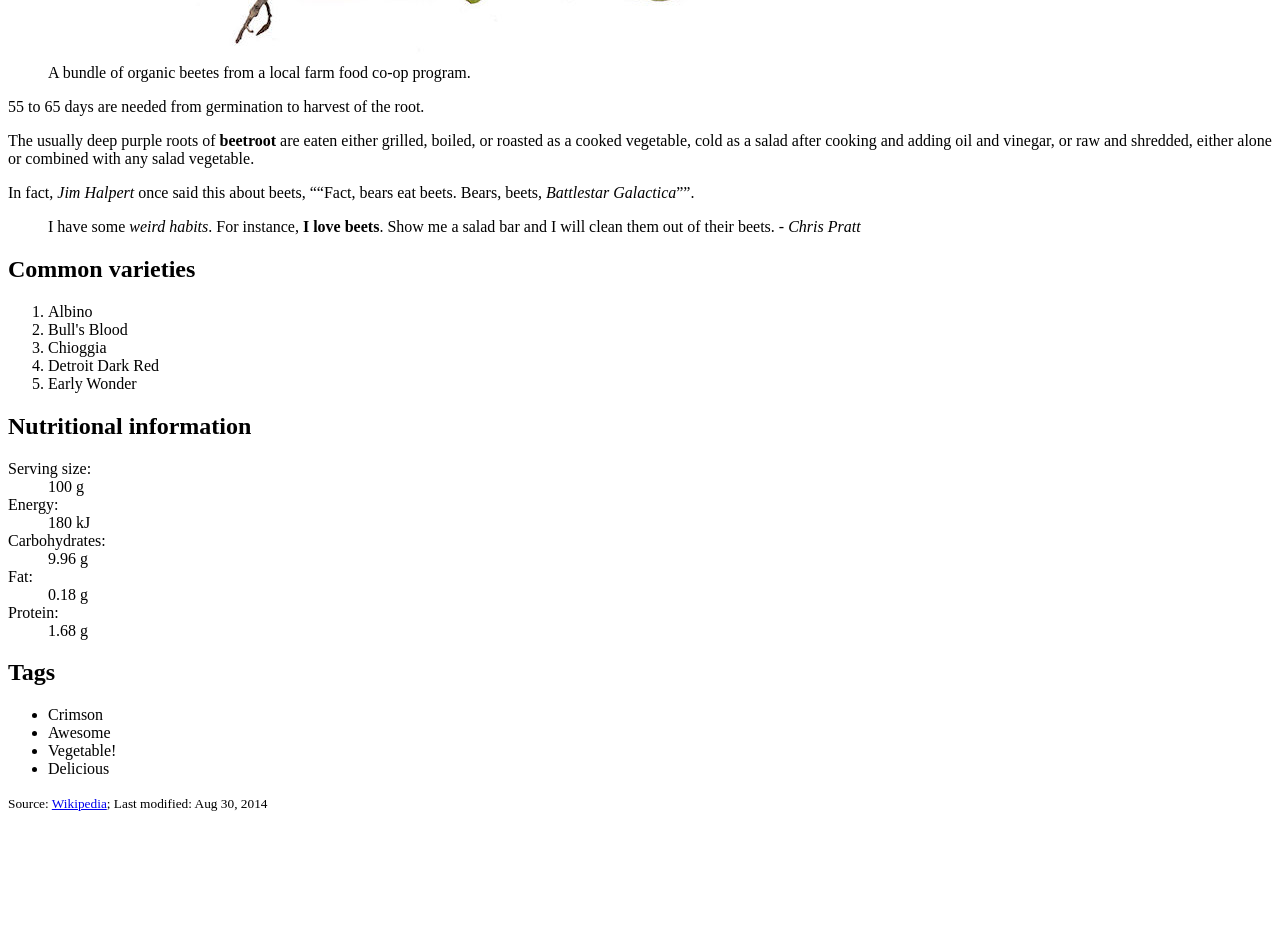
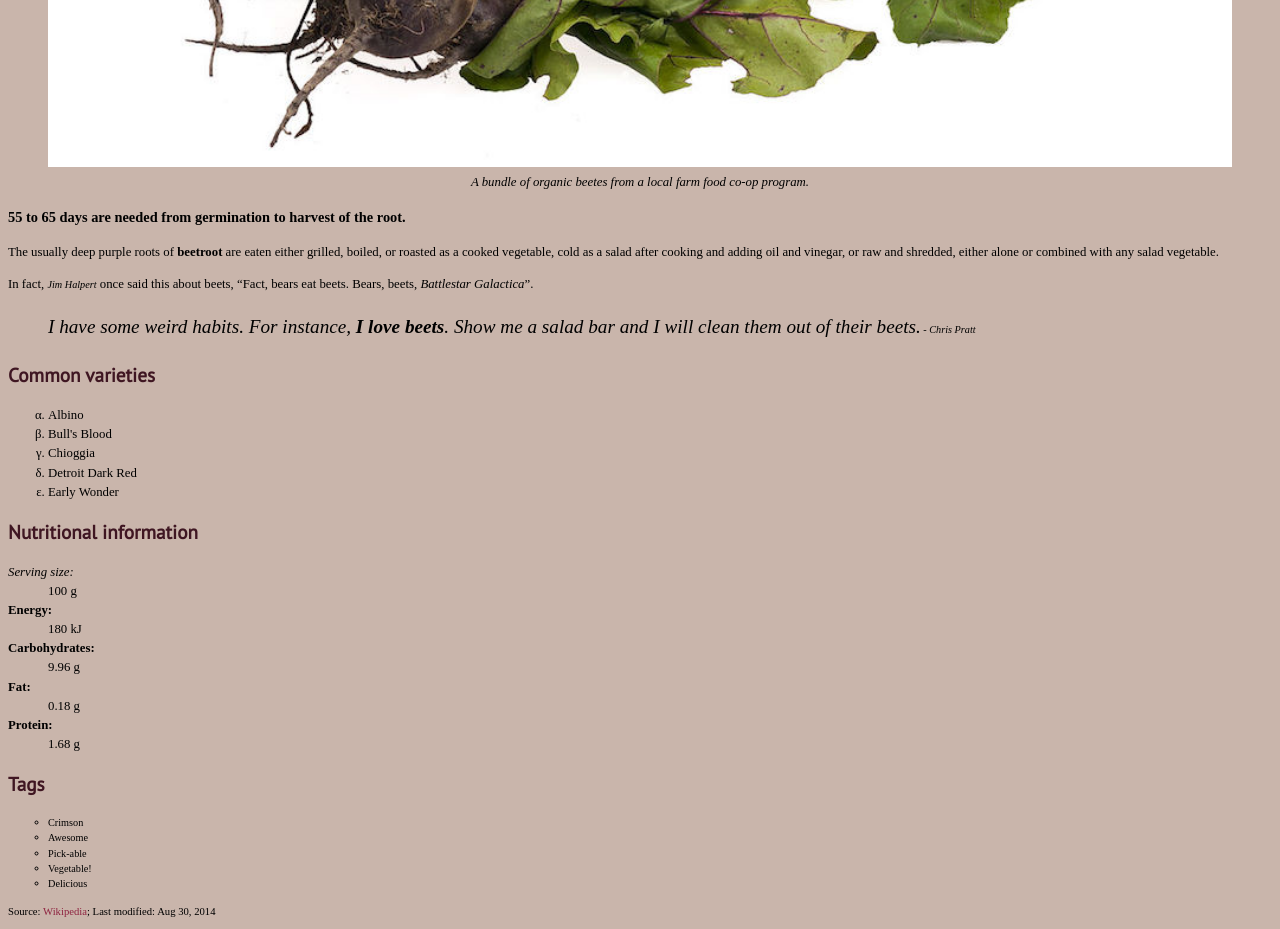
Before and after one commit to zhaojanelle/stylish-beets, a plain HTML site: page index.html in a window 1280 px wide. Shown: the part 760-1689 px from the top of the page. Before the commit the page ends 1580 px from the top, so only its background shows below. Drawn offline with Linux system fonts and the light colour scheme.

Commit message:
styled the page with css

```diff
--- a/index.html
+++ b/index.html
@@ -5,11 +5,12 @@
   <title>Beetroot</title>
   <meta name="viewport" content="width=device-width,initial-scale=1">
   <link href="main.css" rel="stylesheet">
+  <link href="https://fonts.googleapis.com/css?family=PT+Sans" rel="stylesheet">
 </head>
 <body>
 
   <header>
-    <h1><b>Beetroot</b><i>(Beta vulgaris)</i></h1>
+    <h1><b>Beetroot</b> <i>(Beta vulgaris)</i></h1>
     <nav>
       <ol>
         <li><a href="#">Common varieties</a></li>
@@ -23,12 +24,12 @@
       <img src="images/beets.jpg" alt="beets">
       <figcaption>A bundle of organic beetes from a local farm food co-op program.</figcaption>
     </figure>
-    <p>55 to 65 days are needed from germination to harvest of the root.</p>
+    <p class="firstparagraph">55 to 65 days are needed from germination to harvest of the root.</p>
     <p>The usually deep purple roots of <b>beetroot</b> are eaten either grilled, boiled, or roasted as a cooked vegetable, cold as a salad after cooking and adding oil and vinegar, or raw and shredded, either alone or combined with any salad vegetable.</p>
-    <p>In fact, <cite>Jim Halpert</cite> once said this about beets, <q>“Fact, bears eat beets. Bears, beets, <i>Battlestar Galactica</i>”</q>.</p>
+    <p>In fact, <cite>Jim Halpert</cite> once said this about beets, <q>Fact, bears eat beets. Bears, beets, <i>Battlestar Galactica</i></q>.</p>
     <blockquote>I have some <em>weird habits</em>. For instance, <strong>I love beets</strong>. Show me a salad bar and I will clean them out of their beets.<cite> - Chris Pratt</cite></blockquote>
     <h2>Common varieties</h2>
-    <ol>
+    <ol class="commonvarieties">
       <li>Albino</li>
       <li>Bull's Blood</li>
       <li>Chioggia</li>
@@ -49,11 +50,12 @@
       <dd><data value="1.68">1.68 g</data></dd>
     </dl>
   </main>
-  <aside class="">
+  <aside>
     <h2>Tags</h2>
-    <ul>
+    <ul class="tags">
       <li>Crimson</li>
       <li>Awesome</li>
+      <li>Pick-able</li>
       <li>Vegetable!</li>
       <li>Delicious</li>
     </ul>
--- a/main.css
+++ b/main.css
@@ -0,0 +1,76 @@
+html {
+  font-family: "PT Serif", serif;
+  line-height: 1.5;
+  background-color: #c9b5ab;
+  font-size: 0.8rem;
+}
+
+h1 {
+  font-size: 1.5rem;
+  color: #3f1622;
+  font-family: "PT Sans", sans-serif;
+  font-weight: bold;
+}
+
+h2 {
+  font-size: 1.5rem;
+  color: #3f1622;
+  font-family: "PT Sans", sans-serif;
+  font-weight: bold;
+}
+
+a {
+  color: #8f2440;
+  text-decoration: none;
+}
+
+nav > ol {
+  list-style: none;
+}
+
+nav a {
+  font-weight: bold;
+  font-size: 1.125rem;
+  font-family: "PT Sans", sans-serif;
+}
+
+figcaption {
+  font-style: italic;
+  text-align: center;
+}
+
+.firstparagraph {
+  font-size: 1.125rem;
+  font-weight: bold;
+}
+
+img {
+  width: 100%;
+}
+
+.commonvarieties {
+  list-style: lower-greek;
+}
+blockquote {
+  font-size: 1.5rem;
+  font-style: italic;
+}
+
+cite {
+  font-size: 0.8rem;
+  font-style: italic;
+}
+
+dl dt {
+  font-weight: bold;
+}
+
+dl dt:first-child {
+  font-style: italic;
+  font-weight: normal;
+}
+
+.tags {
+  list-style: circle;
+  font-size: 0.8rem;
+}
```
